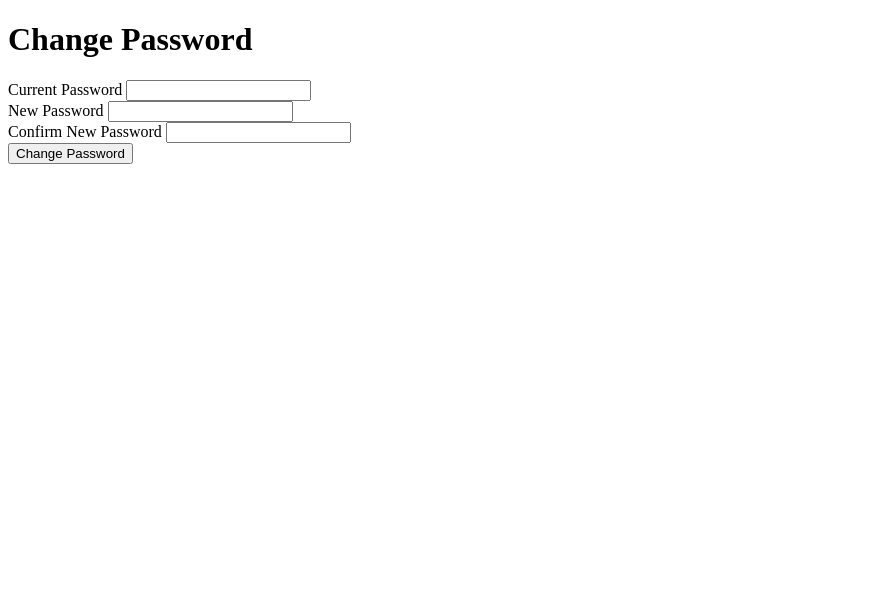
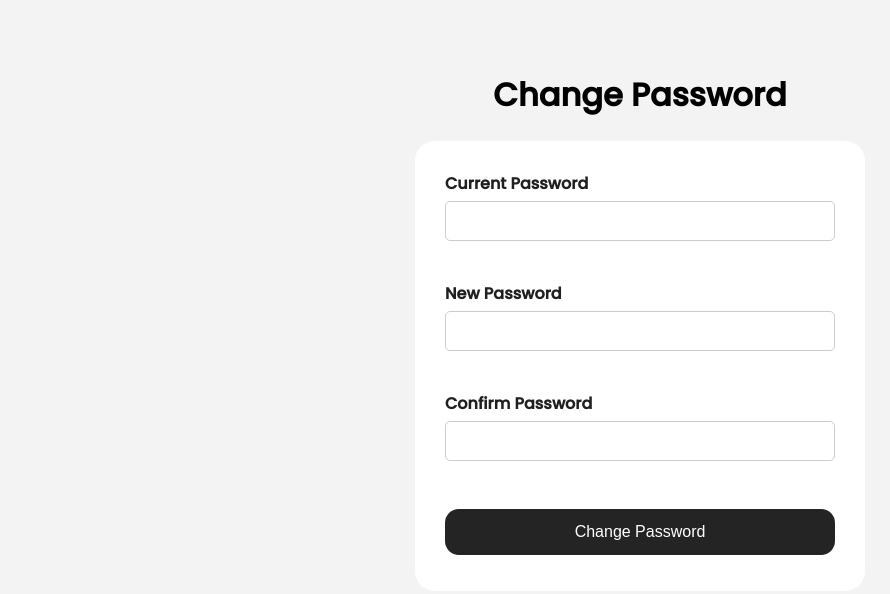
Before and after one commit to Karishvan/QuickFix, a Flask app: page /change_password in a window 1280 px wide. Shown: the top 594 px of the page, without its empty margins (0-890 px from the left). Run offline with Flask 3, Linux system fonts and the light colour scheme; a user stored in the database is signed in.

Commit message:
UI updates v.20

```diff
--- a/app.py
+++ b/app.py
@@ -1,4 +1,4 @@
-from flask import Flask, request ,render_template, redirect, url_for, flash
+from flask import Flask, request ,render_template, redirect, url_for, flash, session
 from flask_sqlalchemy import SQLAlchemy
 from flask_wtf import FlaskForm
 from wtforms import StringField, SubmitField, PasswordField
@@ -6,7 +6,7 @@ from wtforms.validators import DataRequired, InputRequired, EqualTo
 from models import db, User
 from flask_migrate import Migrate
 from flask_mail import Mail, Message
-from flask_login import current_user, login_required, LoginManager, login_user
+from flask_login import current_user, login_required, LoginManager, login_user, logout_user
 import os
 
 app = Flask(__name__)
@@ -50,6 +50,15 @@ with app.app_context():
 def hello_world():
     return 'Hello, World!'
 
+
+@app.route('/logout')
+def logout():
+    logout_user()
+    session.pop('_flashes', None)
+    flash('Logout successful!', 'success')
+
+    return redirect(url_for('login'))
+
 @app.route('/login', methods=['GET', 'POST'])
 def login():
     form = LoginForm()
@@ -64,13 +73,15 @@ def login():
             authenticated = user.verify_password(password)
             if authenticated:
                 # Successful login
-                flash('Login successful!', 'success')
+
                 # Redirect to a dashboard or profile page
                 login_user(user)
                 return redirect(url_for('dashboard'))
             else:
+                session.pop('_flashes', None)
                 flash('Invalid username or password.', 'error')
         else:
+            session.pop('_flashes', None)
             flash('Invalid username or password.', 'error')
     return render_template('login.html', form=form)
 
@@ -113,9 +124,11 @@ def forgot_password():
             user.password = temporary_password
             db.session.commit()
             send_password_reset_email(email, temporary_password)
+            session.pop('_flashes', None)
             flash('A temporary password has been sent to your email.', 'success')
             return redirect(url_for('login'))
         else:
+            session.pop('_flashes', None)
             flash('No user found with that email address.', 'error')
             return redirect(url_for('forgot_password'))
     return render_template('forgot_password.html')
@@ -143,9 +156,11 @@ def change_password():
             # Update the user's password with the new one
             current_user.password = form.new_password.data
             db.session.commit()
+            session.pop('_flashes', None)
             flash('Password changed successfully!', 'success')
             return redirect(url_for('dashboard'))
         else:
+            session.pop('_flashes', None)
             flash('Incorrect current password.', 'error')
     return render_template('change_password.html', form=form)
 @login_manager.user_loader
--- a/templates/change_password.html
+++ b/templates/change_password.html
@@ -1,11 +1,15 @@
 <!DOCTYPE html>
 <html lang="en">
+
 <head>
     <meta charset="UTF-8">
     <meta name="viewport" content="width=device-width, initial-scale=1.0">
+    <link rel="stylesheet" type="text/css" href="{{ url_for('static', filename='login.css') }}">
     <title>Change Password</title>
 </head>
+
 <body>
+    <div class="container">
         <h1>Change Password</h1>
         {% with messages = get_flashed_messages() %}
         {% if messages %}
@@ -16,20 +20,31 @@
         </ul>
         {% endif %}
         {% endwith %}
-    <form method="POST" action="">
+        <form class="form" method="POST" action="">
             {{ form.hidden_tag() }}
+            <div class="input-wrapper">
+                <label for="current_password" class="input-label">Current Password</label>
                 <div>
-            {{ form.current_password.label }} {{ form.current_password(size=20) }}
+                    {{ form.current_password(size=20, class='input-field') }}
                 </div>
+            </div>
+            <div class="input-wrapper">
+                <label for="new_password" class="input-label">New Password</label>
                 <div>
-            {{ form.new_password.label }} {{ form.new_password(size=20) }}
+                    {{ form.new_password(size=20, class='input-field') }}
                 </div>
+            </div>
+            <div class="input-wrapper">
+                <label for="confirm_password" class="input-label">Confirm Password</label>
                 <div>
-            {{ form.confirm_password.label }} {{ form.confirm_password(size=20) }}
+                    {{ form.confirm_password(size=20, class='input-field') }}
                 </div>
-        <div>
-            {{ form.submit() }}
+            </div>
+            <div class="signin-button">
+                <button type="submit">Change Password</button>
             </div>
         </form>
+    </div>
 </body>
+
 </html>
--- a/templates/dashboard.html
+++ b/templates/dashboard.html
@@ -9,7 +9,8 @@
 </head>
 
 <body>
-    <a href="/login" class="logout-link">Logout</a>
+    <a href="{{ url_for('logout') }}">Logout</a>
+    <a href="{{ url_for('change_password') }}">Change Password</a>
 
     <h1>Dashboard</h1>
 
@@ -43,8 +44,7 @@
             </tbody>
         </table>
     </div>
-     <!-- Add a button to navigate to the change password page -->
-     <a href="{{ url_for('change_password') }}">Change Password</a>
+    <!-- Add a button to navigate to the change password page -->
 
 
 </body>
```
Also changed, not shown: templates/forgot_password.html (+20 -10 lines). Lines whose indentation alone changed are shown as unchanged.
